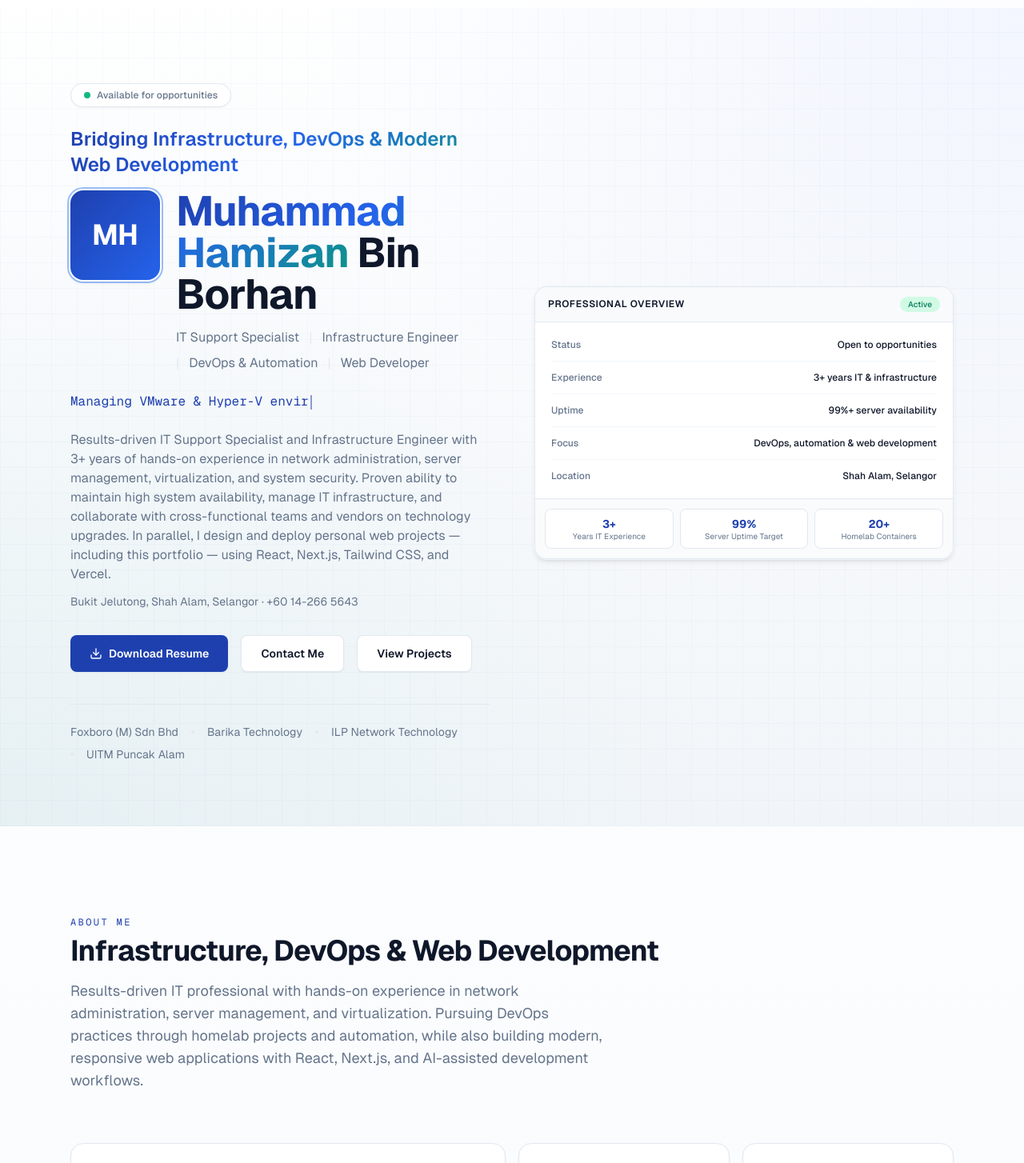
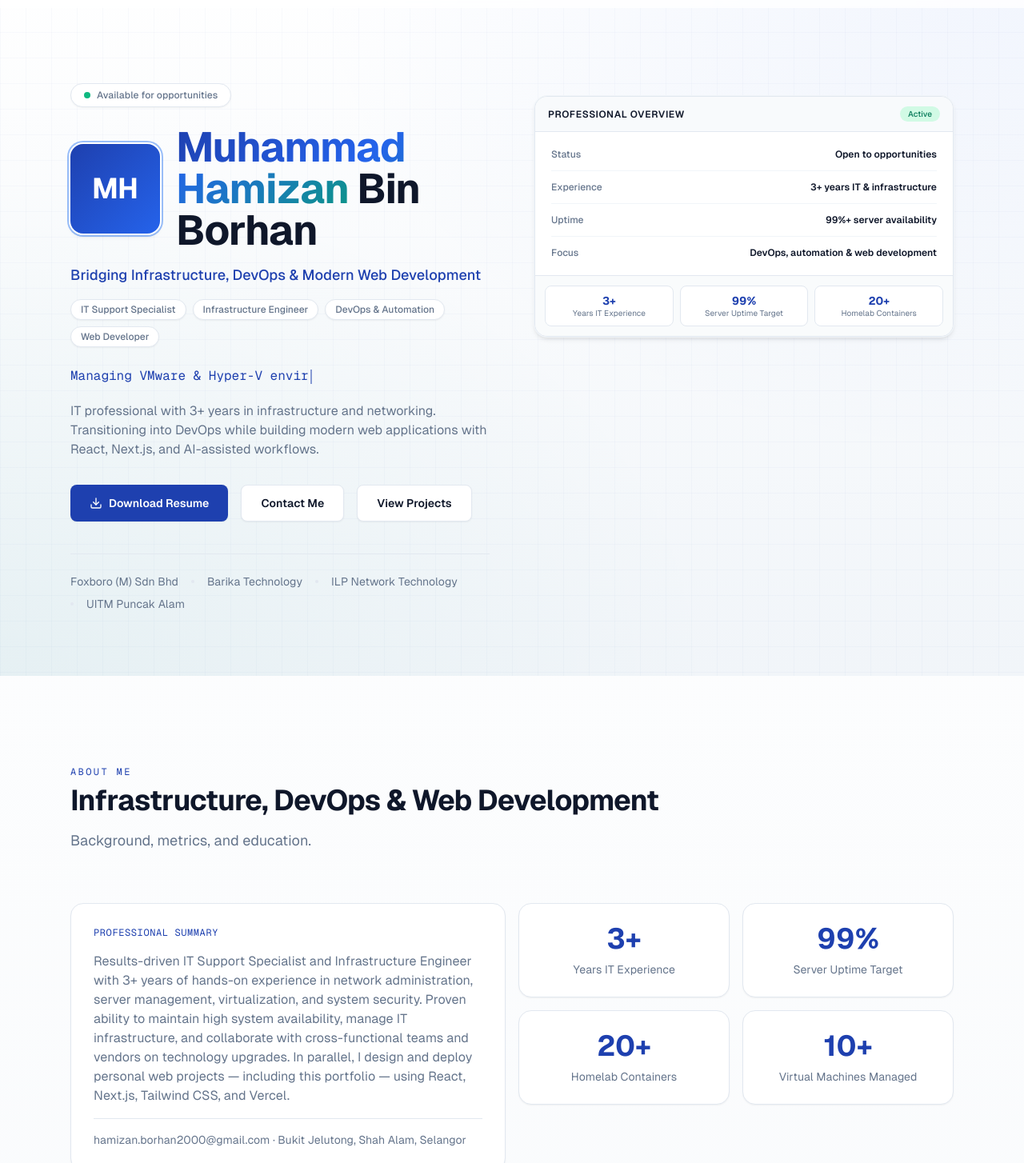
Before and after one commit to hamizan24/Hamizan_Resume, a Next.js app: page / in a window 1280 px wide. Shown: the part 56-1510 px from the top of the page at 80% size. Built offline with nearby package versions, Linux system fonts and the light colour scheme.

Commit message:
Update interface 1st

```diff
--- a/src/app/globals.css
+++ b/src/app/globals.css
@@ -80,6 +80,10 @@ body {
   .btn-secondary:hover {
     border-color: rgba(30, 64, 175, 0.3);
   }
+
+  .role-pill {
+    @apply rounded-full border border-border bg-white px-3 py-1 text-xs font-medium text-muted shadow-sm;
+  }
 }
 
 @layer utilities {
--- a/src/components/sections/About.tsx
+++ b/src/components/sections/About.tsx
@@ -5,6 +5,8 @@ import AnimatedCounter from "@/components/ui/AnimatedCounter";
 import GlassCard from "@/components/ui/GlassCard";
 
 export default function About() {
+  const primaryStats = stats.slice(0, 4);
+
   return (
     <section id="about" className="section-padding scroll-mt-20 sm:scroll-mt-24">
       <div className="mx-auto max-w-6xl px-4 sm:px-6">
@@ -13,12 +15,12 @@ export default function About() {
             id="about-heading"
             label="About Me"
             title="Infrastructure, DevOps & Web Development"
-            subtitle={profile.about}
+            subtitle="Background, metrics, and education."
           />
         </Reveal>
 
-        <div className="grid grid-cols-2 gap-3 sm:gap-4 md:grid-cols-4 md:grid-rows-3">
-          <Reveal className="col-span-2 row-span-2 md:col-span-2 md:row-span-2">
+        <div className="grid gap-3 sm:gap-4 md:grid-cols-2">
+          <Reveal className="md:row-span-2">
             <GlassCard className="flex h-full min-h-[220px] flex-col p-5 sm:min-h-0 sm:p-7" hover={false}>
               <p className="font-mono text-xs uppercase tracking-wider text-accent">
                 Professional Summary
@@ -27,17 +29,14 @@ export default function About() {
                 {profile.intro}
               </p>
               <p className="mt-4 border-t border-border pt-4 text-sm text-muted">
-                {profile.location}
+                {profile.email} · {profile.location}
               </p>
             </GlassCard>
           </Reveal>
 
-          {stats.map((stat, i) => (
-            <Reveal
-              key={stat.label}
-              delay={0.05 + i * 0.04}
-              className={i === 4 ? "col-span-2 md:col-span-2 md:col-start-3" : ""}
-            >
+          <div className="grid grid-cols-2 gap-3 sm:gap-4">
+            {primaryStats.map((stat, i) => (
+              <Reveal key={stat.label} delay={0.05 + i * 0.04}>
                 <AnimatedCounter
                   value={stat.value}
                   label={stat.label}
@@ -45,6 +44,7 @@ export default function About() {
                 />
               </Reveal>
             ))}
+          </div>
         </div>
 
         <Reveal delay={0.15}>
--- a/src/components/sections/Hero.tsx
+++ b/src/components/sections/Hero.tsx
@@ -19,16 +19,13 @@ export default function Hero() {
       <div className="pointer-events-none absolute inset-0 bg-[radial-gradient(ellipse_at_bottom_left,rgba(13,148,136,0.05),transparent_50%)]" />
 
       <div className="relative z-10 mx-auto w-full max-w-6xl px-4 py-14 sm:px-6 sm:py-20">
-        <div className="grid items-center gap-10 lg:grid-cols-2 lg:gap-14">
+        <div className="grid items-start gap-10 lg:grid-cols-2 lg:gap-14">
           <motion.div
             initial={{ opacity: 0, y: 24 }}
             animate={{ opacity: 1, y: 0 }}
             transition={{ duration: 0.6 }}
-            className="flex flex-col"
           >
-            <div className="mb-6 flex items-start gap-4 sm:items-center lg:mb-6">
-              <ProfileAvatar className="lg:hidden" />
-              <div className="inline-flex items-center gap-2 rounded-full border border-border bg-white px-4 py-1.5 shadow-sm">
+            <div className="mb-6 inline-flex items-center gap-2 rounded-full border border-border bg-white px-4 py-1.5 shadow-sm">
               <span className="relative flex h-2 w-2">
                 <span className="relative inline-flex h-2 w-2 rounded-full bg-emerald-500" />
               </span>
@@ -36,36 +33,28 @@ export default function Hero() {
                 Available for opportunities
               </span>
             </div>
+
+            <div className="flex items-center gap-4 sm:gap-5">
+              <ProfileAvatar />
+              <h1 className="min-w-0 text-[1.65rem] font-bold leading-tight tracking-tight text-foreground sm:text-4xl md:text-5xl lg:text-[3.25rem]">
+                <span className="gradient-text">{highlight}</span>
+                {rest && <span> {rest}</span>}
+              </h1>
             </div>
 
-            <p className="gradient-text text-lg font-semibold sm:text-xl md:text-2xl">
+            <p className="mt-4 max-w-xl text-base font-medium leading-relaxed text-accent sm:text-lg">
               {profile.tagline}
             </p>
 
-            <div className="mt-4 flex items-start gap-5">
-              <ProfileAvatar className="hidden lg:flex" />
-              <div className="min-w-0 flex-1">
-                <h1 className="max-w-4xl text-[1.65rem] font-bold leading-tight tracking-tight text-foreground sm:text-4xl md:text-5xl lg:text-[3.25rem]">
-                  <span className="gradient-text">{highlight}</span>
-                  {rest && <span> {rest}</span>}
-                </h1>
-
-                <div className="mt-4 flex max-w-xl flex-wrap gap-x-2 gap-y-1.5 text-xs text-muted sm:gap-x-3 sm:gap-y-2 sm:text-sm md:text-base">
-                  {profile.roles.map((role, i) => (
-                    <span key={role} className="flex items-center gap-2 sm:gap-3">
-                      {i > 0 && (
-                        <span className="hidden text-border sm:inline" aria-hidden>
-                          |
-                        </span>
-                      )}
-                      <span>{role}</span>
+            <div className="mt-4 flex max-w-xl flex-wrap gap-2">
+              {profile.roles.map((role) => (
+                <span key={role} className="role-pill">
+                  {role}
                 </span>
               ))}
             </div>
-              </div>
-            </div>
 
-            <p className="order-3 mt-6 text-sm text-accent sm:text-base">
+            <p className="mt-6 text-sm text-accent sm:text-base">
               <TypingEffect
                 texts={[
                   "Maintaining 99%+ server uptime...",
@@ -76,19 +65,11 @@ export default function Hero() {
               />
             </p>
 
-            <div className="order-2 mt-6 lg:hidden">
-              <TerminalCard />
-            </div>
-
-            <p className="order-4 mt-6 max-w-xl text-sm leading-relaxed text-muted sm:order-4 sm:mt-6 sm:text-base">
-              {profile.intro}
+            <p className="mt-5 max-w-xl text-sm leading-relaxed text-muted sm:text-base">
+              {profile.heroSummary}
             </p>
 
-            <p className="order-5 mt-3 text-sm text-muted">
-              {profile.location} · {profile.phone}
-            </p>
-
-            <div className="order-6 mt-8 flex flex-col gap-3 sm:flex-row sm:flex-wrap sm:gap-4">
+            <div className="mt-8 flex flex-col gap-3 sm:flex-row sm:flex-wrap sm:gap-4">
               <a href={profile.resumeUrl} download className="btn-primary gap-2 sm:px-6 sm:py-3">
                 <DownloadIcon />
                 Download Resume
@@ -115,7 +96,11 @@ export default function Hero() {
               </a>
             </div>
 
-            <div className="order-7 mt-10 flex flex-wrap items-center gap-x-4 gap-y-2 border-t border-border pt-6">
+            <div className="mt-10 lg:hidden">
+              <TerminalCard />
+            </div>
+
+            <div className="mt-10 flex flex-wrap items-center gap-x-4 gap-y-2 border-t border-border pt-6">
               {socialProof.map((item, i) => (
                 <span key={item} className="flex items-center gap-4 text-xs text-muted sm:text-sm">
                   {i > 0 && <span className="hidden h-1 w-1 rounded-full bg-border sm:inline" />}
@@ -129,7 +114,7 @@ export default function Hero() {
             initial={{ opacity: 0, x: 20 }}
             animate={{ opacity: 1, x: 0 }}
             transition={{ duration: 0.6, delay: 0.12 }}
-            className="hidden lg:block"
+            className="hidden lg:sticky lg:top-24 lg:block"
           >
             <TerminalCard />
           </motion.div>
--- a/src/components/sections/Projects.tsx
+++ b/src/components/sections/Projects.tsx
@@ -15,7 +15,7 @@ export default function Projects() {
           <SectionHeading
             id="projects-heading"
             label="Projects"
-            title="Personal & homelab projects"
+            title="Personal & Homelab Projects"
             subtitle="Self-initiated projects for learning and skill development — available to demonstrate upon request."
           />
         </Reveal>
--- a/src/components/ui/SectionHeading.tsx
+++ b/src/components/ui/SectionHeading.tsx
@@ -23,7 +23,7 @@ export default function SectionHeading({
         {title}
       </h2>
       {subtitle && (
-        <p className="mt-4 max-w-2xl text-base leading-relaxed text-muted md:text-lg">
+        <p className="mt-4 max-w-xl text-base leading-relaxed text-muted md:text-lg">
           {subtitle}
         </p>
       )}
--- a/src/components/ui/TerminalCard.tsx
+++ b/src/components/ui/TerminalCard.tsx
@@ -9,7 +9,6 @@ const lines = [
   { prompt: "Experience", output: "3+ years IT & infrastructure" },
   { prompt: "Uptime", output: "99%+ server availability" },
   { prompt: "Focus", output: "DevOps, automation & web development" },
-  { prompt: "Location", output: "Shah Alam, Selangor" },
 ];
 
 export default function TerminalCard() {
@@ -47,7 +46,7 @@ export default function TerminalCard() {
         {lines.slice(0, visibleLines).map((line) => (
           <div key={line.prompt} className="flex items-start justify-between gap-4 border-b border-slate-100 pb-3 last:border-0 last:pb-0">
             <span className="text-xs font-medium text-muted">{line.prompt}</span>
-            <span className="text-right text-xs font-medium text-foreground">{line.output}</span>
+            <span className="text-right text-xs font-semibold text-foreground">{line.output}</span>
           </div>
         ))}
       </div>
--- a/src/data/portfolio.ts
+++ b/src/data/portfolio.ts
@@ -20,6 +20,8 @@ export const profile = {
   footerTagline:
     "Building reliable infrastructure, automating workflows, and shipping modern web applications.",
   tagline: "Bridging Infrastructure, DevOps & Modern Web Development",
+  heroSummary:
+    "IT professional with 3+ years in infrastructure and networking. Transitioning into DevOps while building modern web applications with React, Next.js, and AI-assisted workflows.",
   photoUrl: null as string | null,
 } as const;
 
```
Lines whose indentation alone changed are shown as unchanged.
